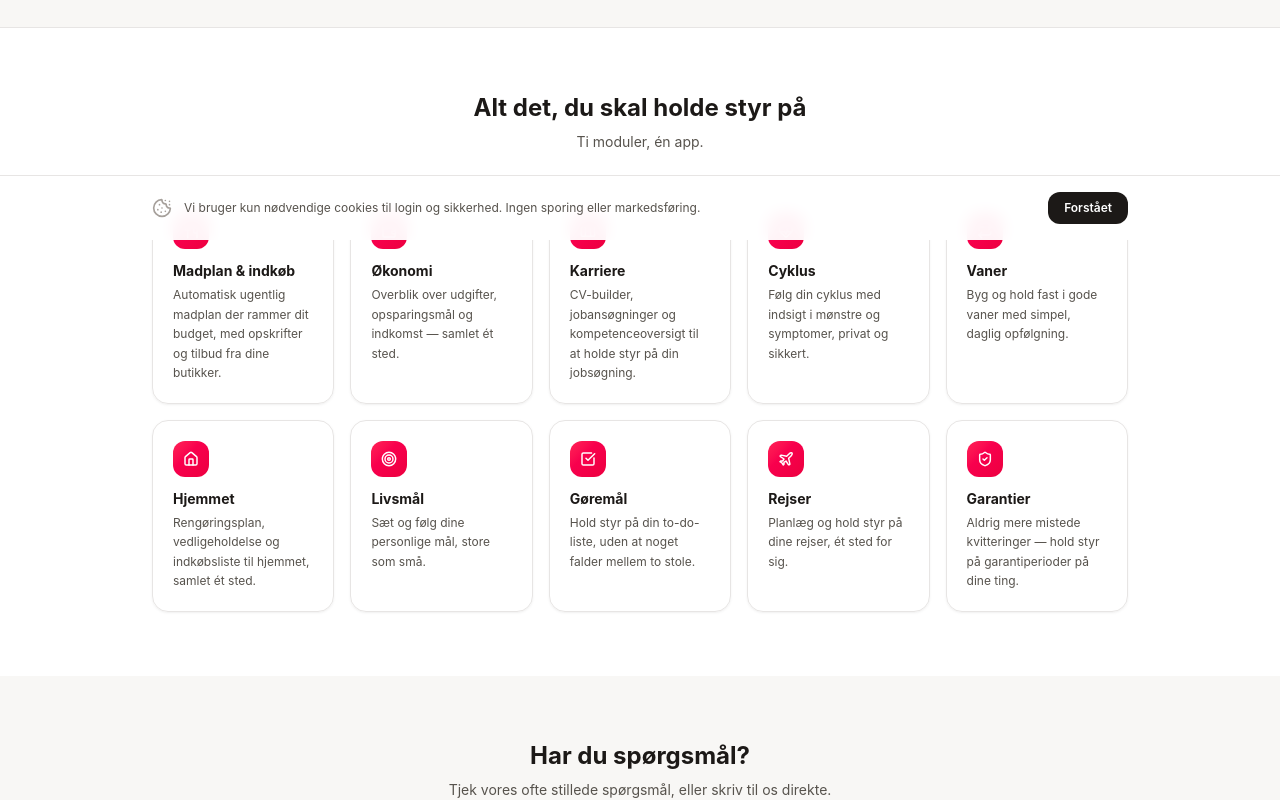
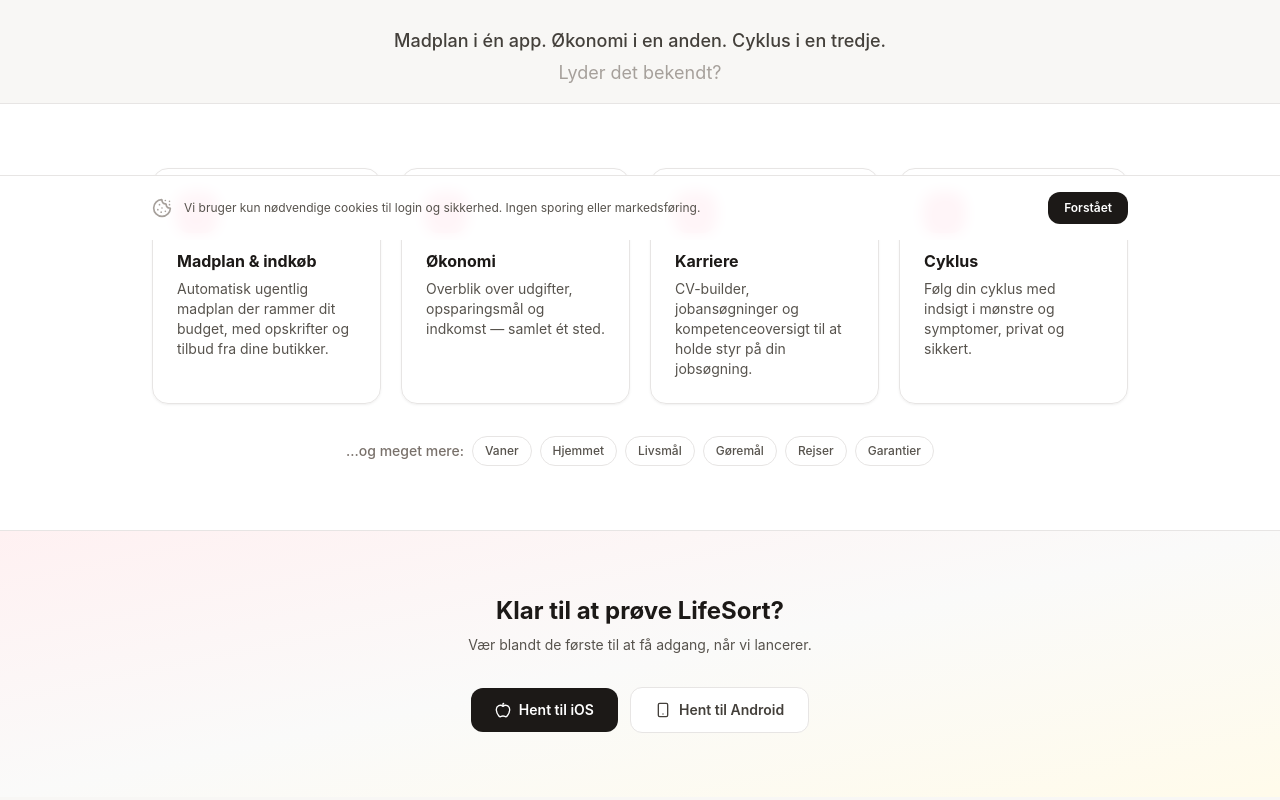
Before and after one commit to Hajrudin27/lifesort-web, a Next.js app: page / in a window 1280 px wide. Shown: the part 560-1360 px from the top of the page. Built offline with nearby package versions, Linux system fonts and the light colour scheme.

Commit message:
Redesign landing page: launch status badge, problem statement, feature hierarchy, closing CTA

```diff
--- a/app/page.tsx
+++ b/app/page.tsx
@@ -1,21 +1,17 @@
 import Link from 'next/link';
-import { Sparkles, Utensils, Wallet, Briefcase, HeartPulse, Repeat, Home as HomeIcon, Target, CheckSquare, Plane, ShieldCheck } from 'lucide-react';
+import { Rocket, Utensils, Wallet, Briefcase, HeartPulse } from 'lucide-react';
 import { PublicHeader } from '@/components/public-header';
 import { PublicFooter } from '@/components/public-footer';
 import { WaitlistCta } from '@/components/waitlist-cta';
 
-const features = [
+const heroFeatures = [
   { icon: Utensils, title: 'Madplan & indkøb', description: 'Automatisk ugentlig madplan der rammer dit budget, med opskrifter og tilbud fra dine butikker.' },
   { icon: Wallet, title: 'Økonomi', description: 'Overblik over udgifter, opsparingsmål og indkomst — samlet ét sted.' },
   { icon: Briefcase, title: 'Karriere', description: 'CV-builder, jobansøgninger og kompetenceoversigt til at holde styr på din jobsøgning.' },
   { icon: HeartPulse, title: 'Cyklus', description: 'Følg din cyklus med indsigt i mønstre og symptomer, privat og sikkert.' },
-  { icon: Repeat, title: 'Vaner', description: 'Byg og hold fast i gode vaner med simpel, daglig opfølgning.' },
-  { icon: HomeIcon, title: 'Hjemmet', description: 'Rengøringsplan, vedligeholdelse og indkøbsliste til hjemmet, samlet ét sted.' },
-  { icon: Target, title: 'Livsmål', description: 'Sæt og følg dine personlige mål, store som små.' },
-  { icon: CheckSquare, title: 'Gøremål', description: 'Hold styr på din to-do-liste, uden at noget falder mellem to stole.' },
-  { icon: Plane, title: 'Rejser', description: 'Planlæg og hold styr på dine rejser, ét sted for sig.' },
-  { icon: ShieldCheck, title: 'Garantier', description: 'Aldrig mere mistede kvitteringer — hold styr på garantiperioder på dine ting.' },
 ];
+
+const moreFeatures = ['Vaner', 'Hjemmet', 'Livsmål', 'Gøremål', 'Rejser', 'Garantier'];
 
 export default function Home() {
   return (
@@ -24,8 +20,8 @@
       <main className="flex-1">
         <section className="mx-auto max-w-5xl px-6 py-20 text-center sm:py-28">
           <div className="mx-auto mb-6 inline-flex items-center gap-1.5 rounded-full bg-rose-50 px-3 py-1 text-xs font-semibold text-rose-600">
-            <Sparkles size={13} />
-            Dit liv, samlet ét sted
+            <Rocket size={13} />
+            På vej — tilmeld dig ventelisten
           </div>
           <h1 className="text-4xl font-bold tracking-tight text-stone-900 sm:text-5xl">
             LifeSort holder styr på hverdagen, <span className="text-rose-600">så du ikke skal</span>
@@ -36,21 +32,45 @@
           <WaitlistCta />
         </section>
 
+        <section className="mx-auto max-w-2xl px-6 pb-4 text-center">
+          <p className="text-lg font-medium text-stone-700">
+            Madplan i én app. Økonomi i en anden. Cyklus i en tredje.
+          </p>
+          <p className="mt-1 text-lg text-stone-400">
+            Lyder det bekendt?
+          </p>
+        </section>
+
         <section className="border-t border-stone-200 bg-white">
           <div className="mx-auto max-w-5xl px-6 py-16">
-            <h2 className="text-center text-2xl font-bold text-stone-900">Alt det, du skal holde styr på</h2>
-            <p className="mt-2 text-center text-sm text-stone-600">Ti moduler, én app.</p>
-            <div className="mt-10 grid grid-cols-2 gap-4 sm:grid-cols-3 lg:grid-cols-5">
-              {features.map((f) => (
-                <div key={f.title} className="rounded-2xl border border-stone-200 p-5 shadow-sm shadow-stone-900/5">
-                  <div className="flex h-9 w-9 items-center justify-center rounded-xl bg-gradient-to-br from-rose-500 to-rose-600">
-                    <f.icon className="h-4 w-4 text-white" strokeWidth={2.2} />
+            <div className="grid grid-cols-1 gap-5 sm:grid-cols-2 lg:grid-cols-4">
+              {heroFeatures.map((f) => (
+                <div key={f.title} className="rounded-2xl border border-stone-200 p-6 shadow-sm shadow-stone-900/5">
+                  <div className="flex h-10 w-10 items-center justify-center rounded-xl bg-gradient-to-br from-rose-500 to-rose-600">
+                    <f.icon className="h-5 w-5 text-white" strokeWidth={2.2} />
                   </div>
-                  <h3 className="mt-3 text-sm font-bold text-stone-900">{f.title}</h3>
-                  <p className="mt-1 text-xs leading-relaxed text-stone-600">{f.description}</p>
+                  <h3 className="mt-4 text-base font-bold text-stone-900">{f.title}</h3>
+                  <p className="mt-1.5 text-sm text-stone-600">{f.description}</p>
                 </div>
               ))}
             </div>
+
+            <div className="mt-8 flex flex-wrap items-center justify-center gap-2">
+              <span className="text-sm font-medium text-stone-500">...og meget mere:</span>
+              {moreFeatures.map((f) => (
+                <span key={f} className="rounded-full border border-stone-200 bg-white px-3 py-1.5 text-xs font-medium text-stone-600">
+                  {f}
+                </span>
+              ))}
+            </div>
+          </div>
+        </section>
+
+        <section className="border-t border-stone-200 bg-gradient-to-br from-rose-50 via-stone-50 to-amber-50">
+          <div className="mx-auto max-w-2xl px-6 py-16 text-center">
+            <h2 className="text-2xl font-bold text-stone-900">Klar til at prøve LifeSort?</h2>
+            <p className="mt-2 text-sm text-stone-600">Vær blandt de første til at få adgang, når vi lancerer.</p>
+            <WaitlistCta />
           </div>
         </section>
 
```
